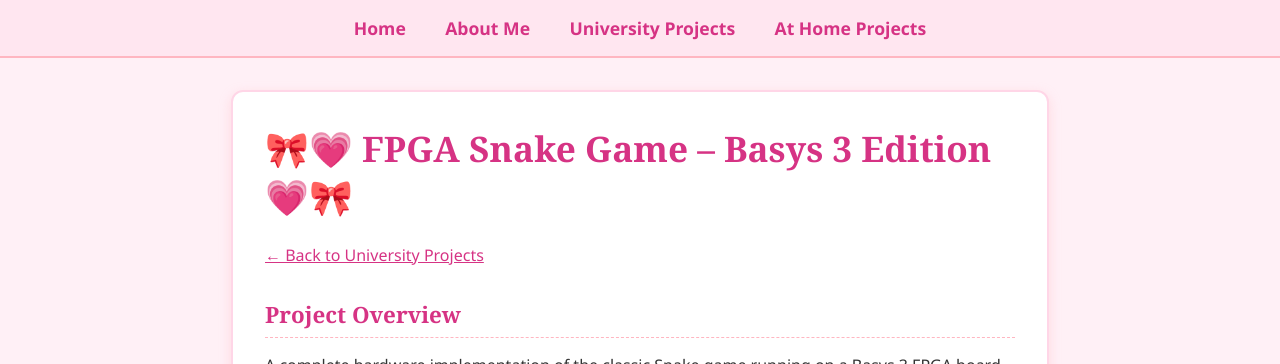
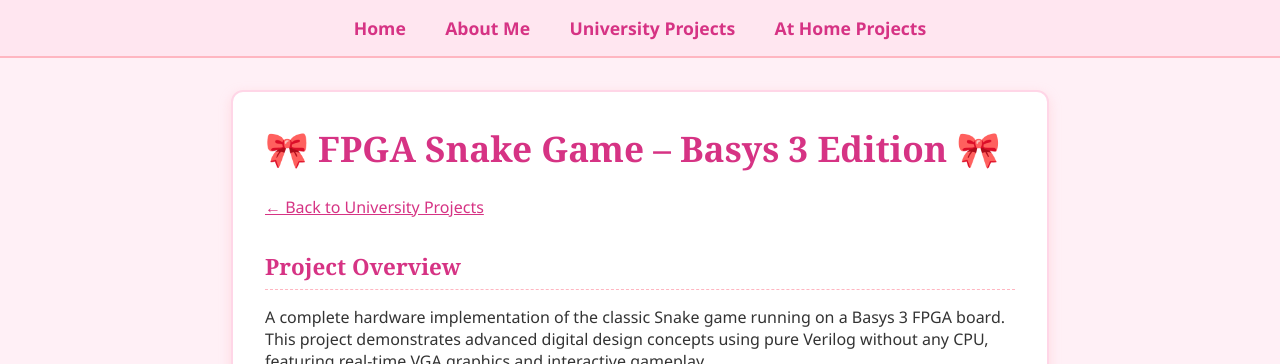
Before and after one commit to AnnabelleJohnstone/AJengineering-projects, a Jekyll site: the page built from _projects/fpga-snake-game.md, in a window 1280 px wide and 900 px high, cut to the strip 0-364 px from the top of the window. Built offline with Jekyll 4.4.1, drawn with Linux system fonts in a browser that asks for light colours.

```diff
--- a/_projects/fpga-snake-game.md
+++ b/_projects/fpga-snake-game.md
@@ -3,7 +3,7 @@ layout: default
 title: FPGA Snake Game – Basys 3 Edition
 ---
 
-# 🎀💗 FPGA Snake Game – Basys 3 Edition 💗🎀
+# 🎀 FPGA Snake Game – Basys 3 Edition 🎀
 
 [← Back to University Projects](../university-projects.html)
 ## Project Overview
```
